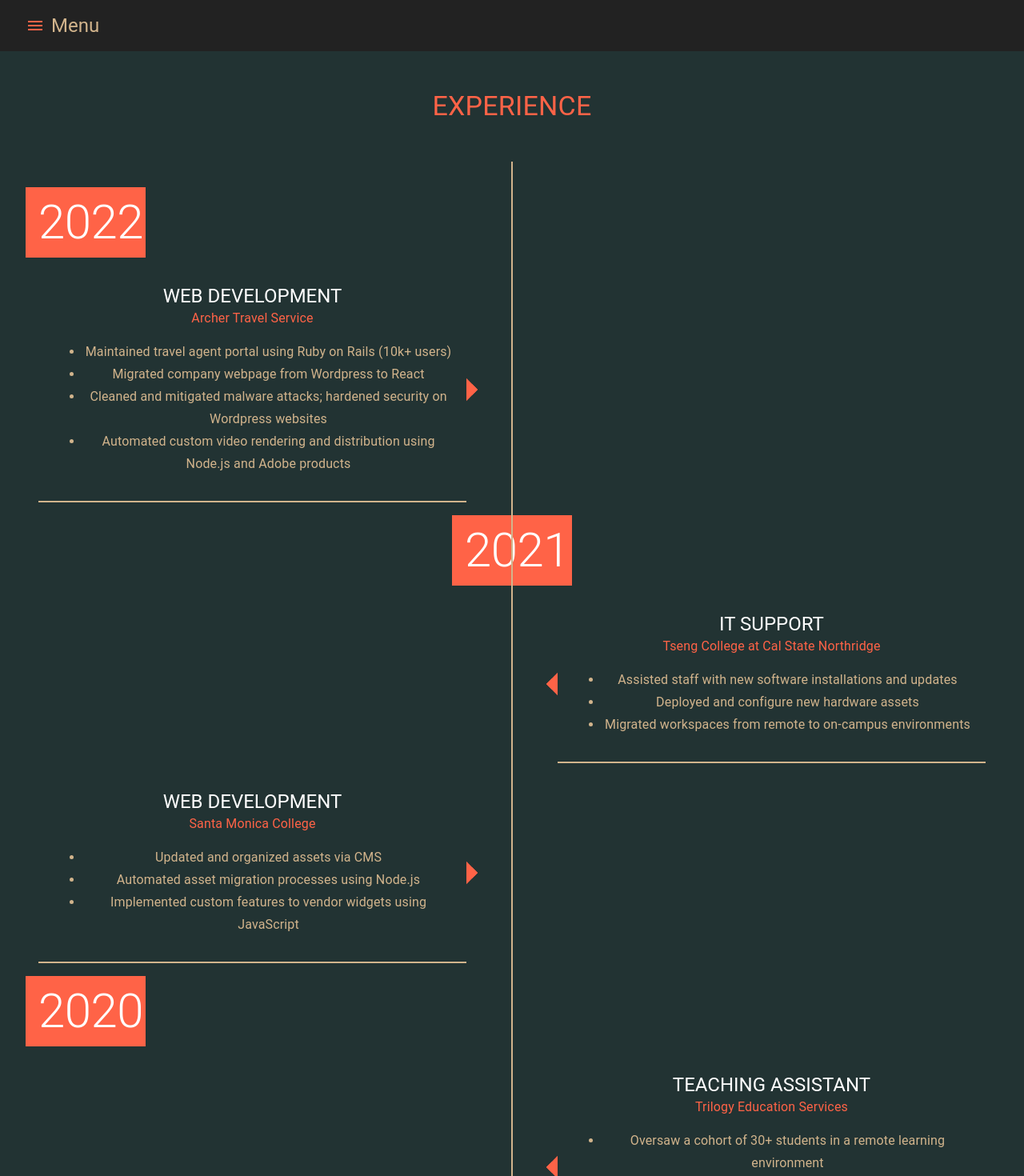
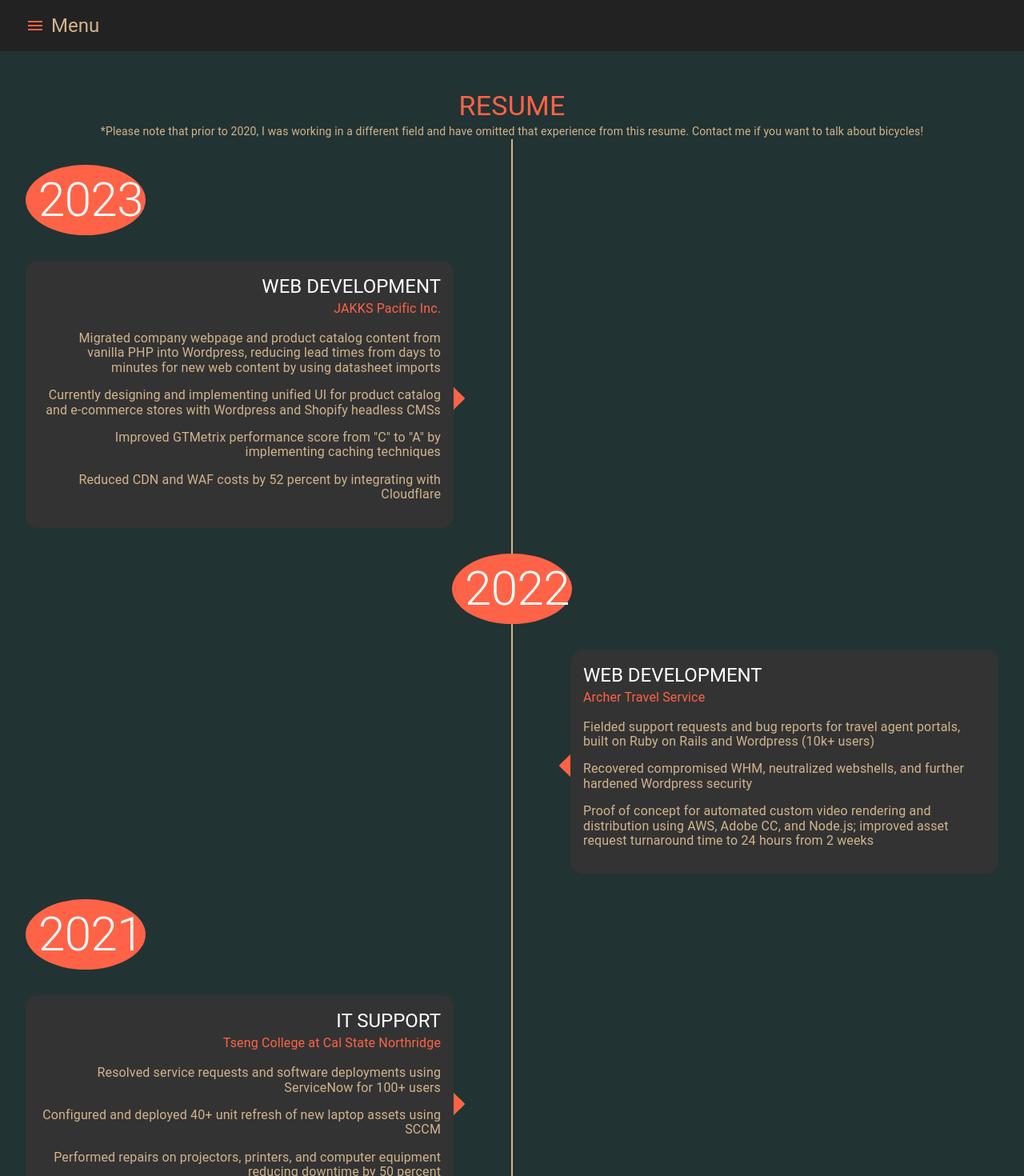
Before and after one commit to dmcneary/dmcneary.github.io, a React (Create React App) app: page /resume in a window 1280 px wide. Shown: the top 1470 px of the page at 80% size. Built offline with nearby package versions, Linux system fonts and the light colour scheme.

Commit message:
fix up resume page

```diff
--- a/src/components/ResumeItem.js
+++ b/src/components/ResumeItem.js
@@ -6,14 +6,23 @@
 const useStyles = makeStyles((theme) => ({
 	timeLineItem: {
     padding: "1rem",
-    borderBottom: "2px solid tan",
+		backgroundColor: "#333",
+		borderRadius: "15px",
+    /*borderBottom: "2px solid tan",*/
     position: "relative",
-    margin: "1rem 3rem 1rem 1rem",
+    margin: "1rem 0",
     clear: "both",
+		"& ul": {
+			paddingInlineStart: "0px"
+		},
     "&:after": {
       content: "''",
       position: "absolute",
     },
+    [theme.breakpoints.up("md")]: {
+      width: "44%",
+      margin: "2rem 0",
+			textAlign:"end",
 			"&:before": {
 				content: "''",
 				position: "absolute",
@@ -24,12 +33,10 @@
 				borderWidth: "0.625rem",
 				transform: "rotate(45deg)",
 			},
-    [theme.breakpoints.up("md")]: {
-      width: "44%",
-      margin: "1rem",
       "&:nth-of-type(2n)": {
         float: "right",
-        margin: "1rem",
+				textAlign:"start",
+        margin: "2rem 0",
         borderColor: "tan",
       },
       "&:nth-of-type(2n):before": {
@@ -50,6 +57,17 @@
   subtitle1: {
     color: "tan",
   },
+	descItem: {
+		listStyle: "none",
+		lineHeight: "1.15",
+		"& li": {
+			marginBottom: "1rem",
+			fontSize: "1rem",
+			[theme.breakpoints.down("sm")]: {
+				fontSize: "0.8rem",
+			},
+		},
+	},
 }))
 
 const ResumeItem = ({ data }) => {
@@ -58,24 +76,21 @@
 		<Box component="div" className={classes.timeLineItem}>
 			<Typography
 				variant="h5"
-				align="center"
 				className={classes.subHeading}
 			>
 				{data.area}
 			</Typography>
 			<Typography
 				variant="body1"
-				align="center"
 				className={classes.body1}
 			>
 				{data.company}
 			</Typography>
 			<Typography
-				variant="subtitle1"
-				align="center"
+				variant="body1"
 				className={classes.subtitle1}
 			>
-				<ul>
+				<ul className={`${classes.descItem}`}>
 					{data.desc.map(item => <li>{item}</li>)}
 				</ul>
 			</Typography>
--- a/src/pages/Resume.js
+++ b/src/pages/Resume.js
@@ -12,25 +12,23 @@
 	timeLine: {
 		position: "relative",
 		padding: "1rem",
-		margin: "o auto",
+		margin: "0 auto",
+
+		/*"&:after": {
+			content: "''",
+			display: "table",
+			clear: "both",
+		},*/
+		[theme.breakpoints.up("md")]: {
+			padding: "2rem",
 			"&:before": {
 				content: "''",
 				position: "absolute",
 				height: "100%",
 				border: "1px solid tan",
-			right: "40px",
+				right: "50vw",
 				top: 0,
-		},
-		"&:after": {
-			content: "''",
-			display: "table",
-			clear: "both",
-		},
-		[theme.breakpoints.up("md")]: {
-			padding: "2rem",
-			"&:before": {
 				left: "calc(50% - 1px)",
-				right: "auto",
 			},
 		},
 	},
@@ -38,12 +36,15 @@
 	timeLineYear: {
 		textAlign: "center",
 		maxWidth: "9.375rem",
-		margin: "0 3rem 0 auto",
+		margin: "0 auto",
 		fontSize: "1.8rem",
 		color: "#fff",
 		background: "tomato",
 		lineHeight: 1,
+		borderRadius: "50%",
 		padding: "0.5rem 1rem",
+		position: "relative",
+		clear: "both",
 		"&:before": {
 			display: "none",
 		},
@@ -61,7 +62,7 @@
 	},
 	heading: {
 		color: "tomato",
-		padding: "3rem 0",
+		padding: "3rem 0 0",
 		textTransform: "uppercase",
 	},
 }));
@@ -85,16 +86,30 @@
 
 const jobsByYear = [
 	{
+		year: 2023,
+		roles: [
+			{
+				area: "Web Development",
+				company: "JAKKS Pacific Inc.",
+				desc: [
+					"Migrated company webpage and product catalog content from vanilla PHP into Wordpress, reducing lead times from days to minutes for new web content by using datasheet imports",
+					"Currently designing and implementing unified UI for product catalog and e-commerce stores with Wordpress and Shopify headless CMSs",
+					'Improved GTMetrix performance score from "C" to "A" by implementing caching techniques',
+					"Reduced CDN and WAF costs by 52 percent by integrating with Cloudflare"
+				]
+			}
+		]
+	},
+	{
 		year: 2022,
 		roles: [
 			{
 				area: "Web Development",
 				company: "Archer Travel Service",
 				desc: [
-					"Maintained travel agent portal using Ruby on Rails (10k+ users)",
-					"Migrated company webpage from Wordpress to React",
-					"Cleaned and mitigated malware attacks; hardened security on Wordpress websites",
-					"Automated custom video rendering and distribution using Node.js and Adobe products"
+					"Fielded support requests and bug reports for travel agent portals, built on Ruby on Rails and Wordpress (10k+ users)",
+					"Recovered compromised WHM, neutralized webshells, and further hardened Wordpress security",
+					"Proof of concept for automated custom video rendering and distribution using AWS, Adobe CC, and Node.js; improved asset request turnaround time to 24 hours from 2 weeks"
 				]
 			},
 		]
@@ -106,18 +121,18 @@
 				area: "IT Support",
 				company: "Tseng College at Cal State Northridge",
 				desc: [
-					"Assisted staff with new software installations and updates",
-					"Deployed and configure new hardware assets",
-					"Migrated workspaces from remote to on-campus environments"
+					"Resolved service requests and software deployments using ServiceNow for 100+ users",
+					"Configured and deployed 40+ unit refresh of new laptop assets using SCCM",
+					"Performed repairs on projectors, printers, and computer equipment reducing downtime by 50 percent"
 				]
 			},
 			{
 				area: "Web Development",
 				company: "Santa Monica College",
 				desc: [
-					"Updated and organized assets via CMS",
-					"Automated asset migration processes using Node.js",
-					"Implemented custom features to vendor widgets using JavaScript"
+					"Updated and organized assets via OmniCMS",
+					"Automated asset migration processes using Node.js, eliminating need for manual entry and reducing projected completion timeline to 1-2 days from 1-2 weeks",
+					"Implemented custom accessibility features to CMS widgets in lieu of submitting request to vendor; previous requests took months for response"
 				]
 			},
 		]
@@ -127,7 +142,7 @@
 		roles: [
 			{
 				area: "Teaching Assistant",
-				company: "Trilogy Education Services",
+				company: "Trilogy Education Services (contract)",
 				desc: [
 					"Oversaw a cohort of 30+ students in a remote learning environment",
 					"Taught best practices in MERN stack web development",
@@ -136,7 +151,7 @@
 			},
 			{
 				area: "IT Support",
-				company: "Los Angeles County Registrar/Recorder",
+				company: "Los Angeles County Registrar/Recorder (contract)",
 				desc: [
 					"Provided first-level onsite maintenance and support for 2020 Presidential election",
 					"Ensured proper chain of custody for election devices",
@@ -145,9 +160,10 @@
 			},
 			{
 				area: "Web Development",
-				company: "Think Electric",
+				company: "Think Electric (internship)",
 				desc: [
-					"Implemented updates with breaking changes to a 10-year old customized fork of open-source ERP software using Apache, Perl, PHP, and PostgreSQL"
+					"Fixed breaking changes and bugs in custom code while rebasing a 10 year old fork, using Perl and PostgreSQL",
+					"Learned ERP processes and SVN version control"
 				]
 			},
 		]
@@ -162,18 +178,21 @@
 				<motion.section variants={elements}>
 					<Box component="header" className={classes.mainContainer}>
 						<Typography variant="h4" align="center" className={classes.heading}>
-							Experience
+							Resume
+						</Typography>
+						<Typography variant="body2" align="center" style={{ color: "tan" }}>
+							*Please note that prior to 2020, I was working in a different field and have omitted that experience from this resume. Contact me if you want to talk about bicycles!
 						</Typography>
 					<Box component="div" className={classes.timeLine}>
 						{jobsByYear.map(el => (
 							<>
 								<Typography
 									variant="h2"
-										className={`${classes.timeLineYear} ${classes.timeLineItem}`}
+									className={`${classes.timeLineYear}`}
 								>
 									{el.year}
 								</Typography>
-									{el.roles.map(role => <ResumeItem data={role} />) }
+								{el.roles.map(role => <ResumeItem className={`${classes.timeLineItem}`} data={role} />) }
 							</>
 						))}
 					</Box>
```
Lines whose indentation alone changed are shown as unchanged.
